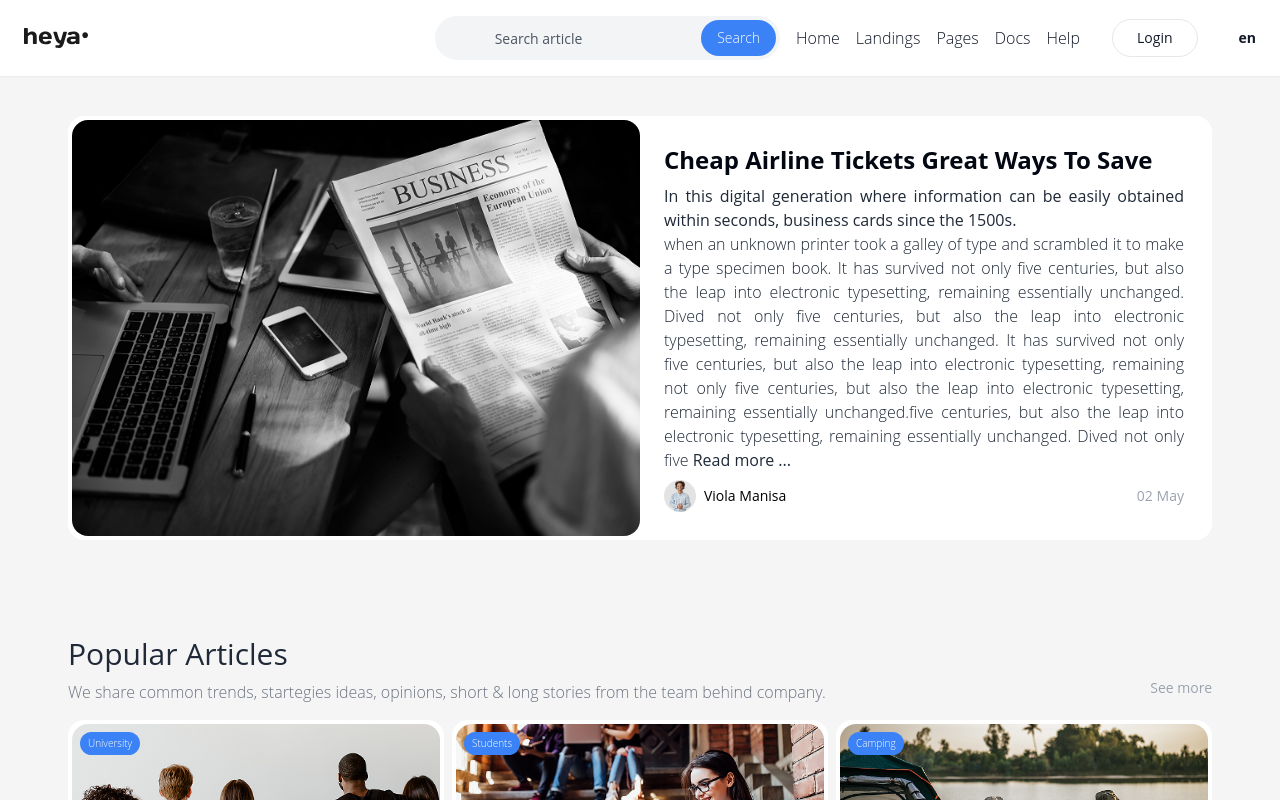
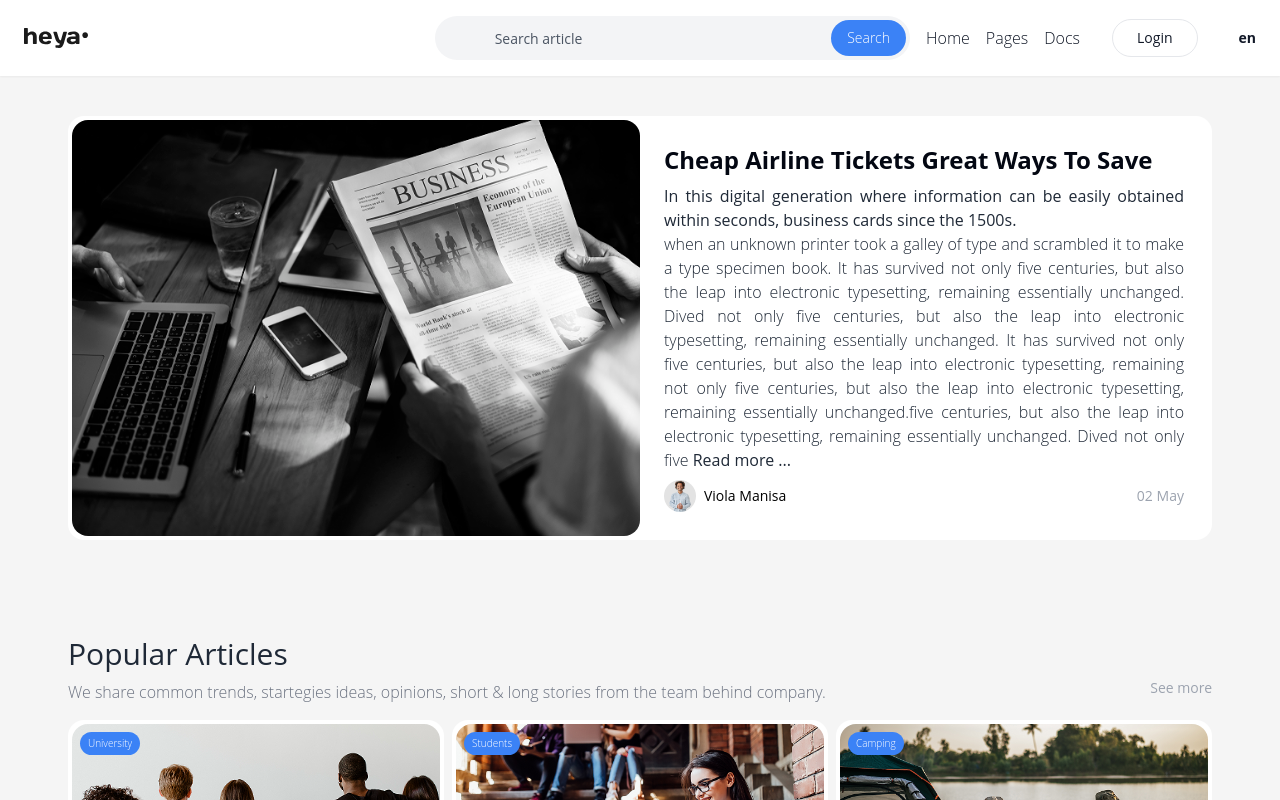
Before and after one commit to setykarimi/Heya-News, a React (Vite) app: page / in a window 1280 px wide. Shown: the top 800 px of the page. Built offline with nearby package versions, Linux system fonts and the light colour scheme; some icons are missing.

Commit message:
Subject: Navbar, Description: Edit navbar Items, Date: 7/6/2023

```diff
--- a/src/layout/Navbar.jsx
+++ b/src/layout/Navbar.jsx
@@ -16,10 +16,7 @@ const Navbar = ({ showMenu, setShowMenu }) => {
             title: t("navbar.home"),
             link: '/'
         },
-        {
-            title: 'Landings',
-            link: ''
-        },
+
         {
             title: t("navbar.pages"),
             link: ''
@@ -28,10 +25,7 @@ const Navbar = ({ showMenu, setShowMenu }) => {
             title: t("navbar.docs"),
             link: ''
         },
-        {
-            title: 'Help',
-            link: ''
-        }
+
     ]
 
     const showMenuHandler = () => {
```
